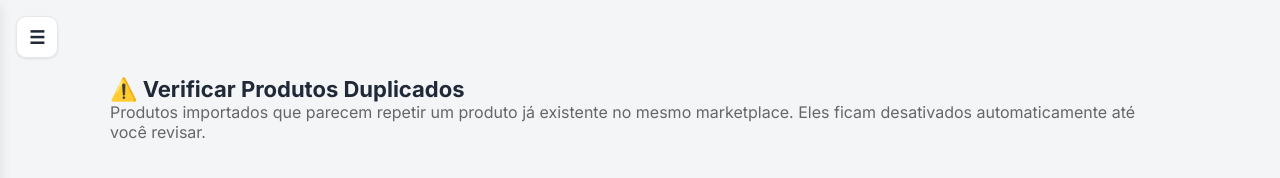
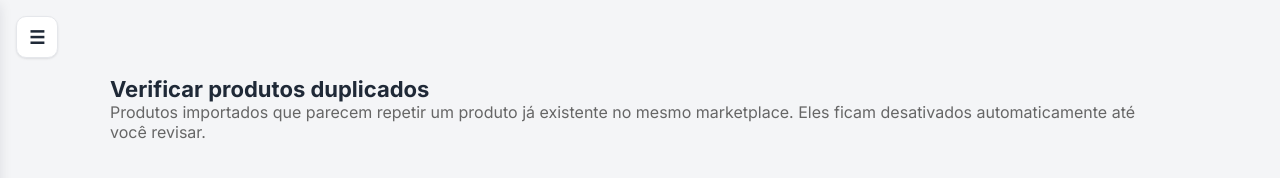
Before and after one commit to gu2007/PROMOBOT, a website: page dashboard/duplicados.html in a window 1280 px wide. Drawn offline with Linux system fonts and the light colour scheme; no server answers.

Commit message:
Fix HTML structure and update heading text

```diff
--- a/dashboard/duplicados.html
+++ b/dashboard/duplicados.html
@@ -37,7 +37,7 @@
         </nav>
     </aside>
     <main>
-        <h1>⚠️ Verificar Produtos Duplicados</h1>
+        <h1>Verificar produtos duplicados</h1>
         <p style="color: #666; margin-bottom: 20px;">Produtos importados que parecem repetir um produto já existente no mesmo marketplace. Eles ficam desativados automaticamente até você revisar.</p>
         <div id="listaDuplicados"></div>
     </main>
```
